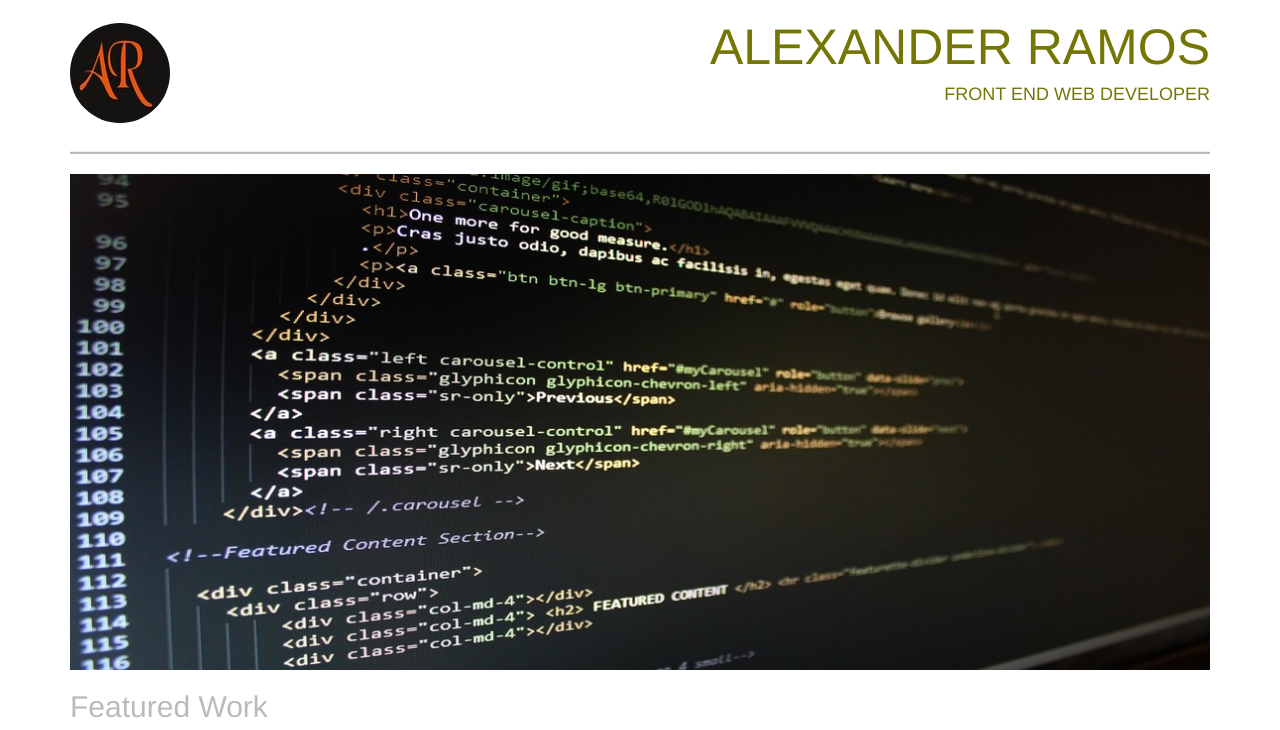
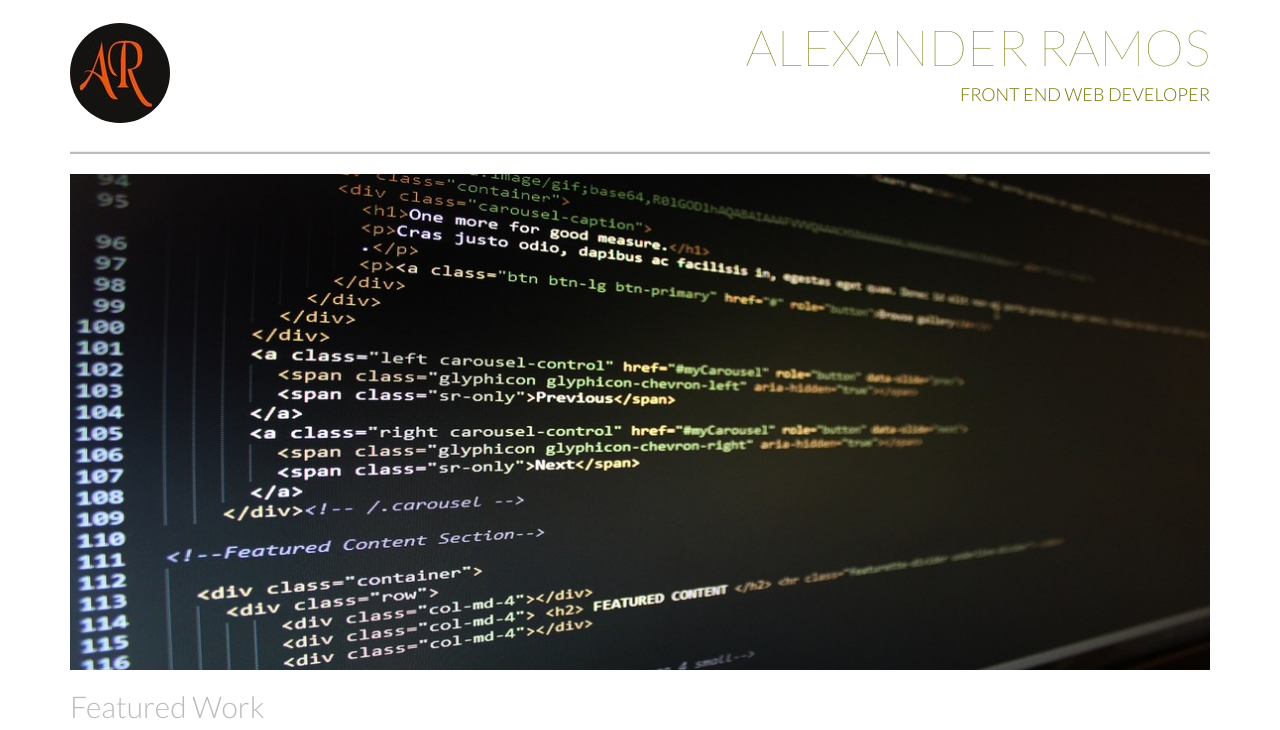
Before and after one commit to aramo011/udacity-FEWD-P1, a plain HTML site: page index.html in a window 1280 px wide. Shown: the top 730 px of the page. Drawn offline with Linux system fonts and the light colour scheme.

```diff
--- a/css/main.css
+++ b/css/main.css
@@ -1,7 +1,8 @@
 body {
-/*	font-family: 'Lato', sans-serif;
-	font-weight: 300; */
-	font: 300 'Lato', sans-serif;
+	/* using longhand declarations to remember properties name,
+	   with shorthand tend to forget them  */
+	font-family: 'Lato', sans-serif;
+	font-weight: 300;
 	color: #747704;
 }
 
```
